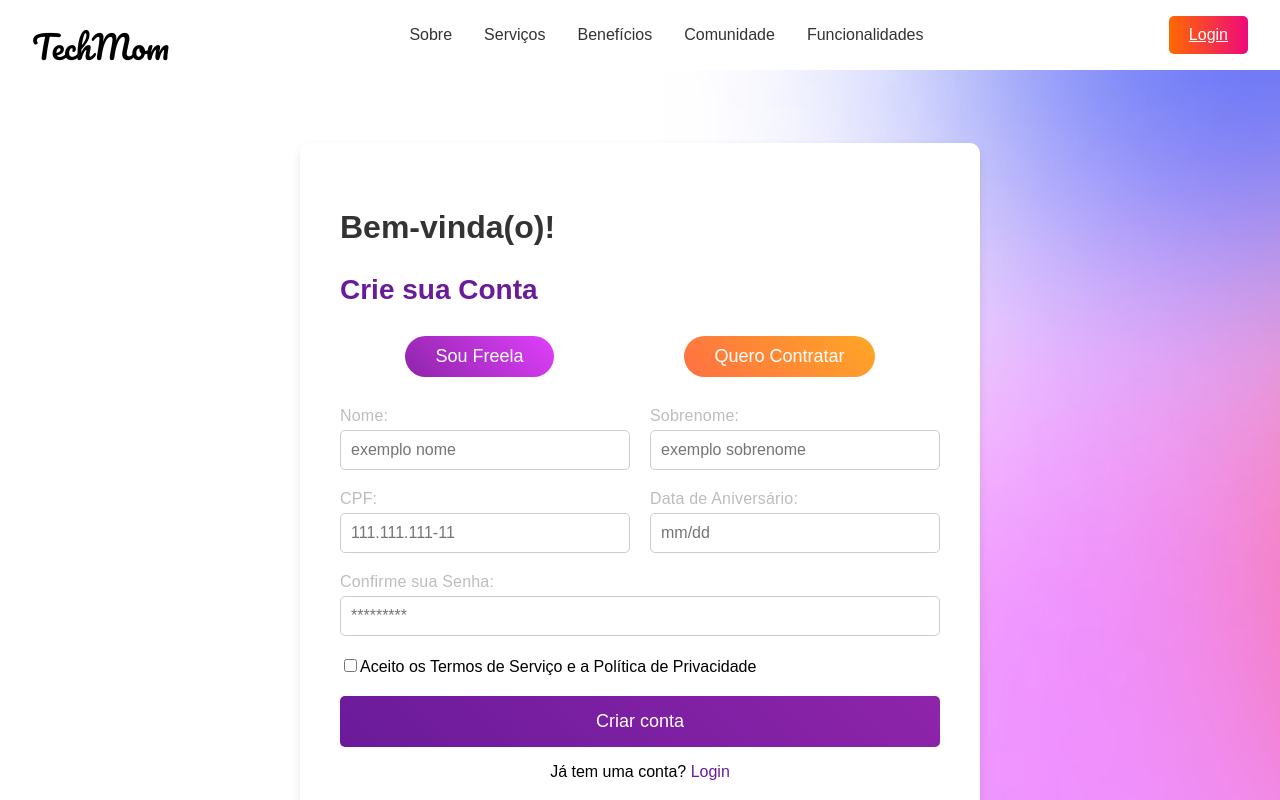
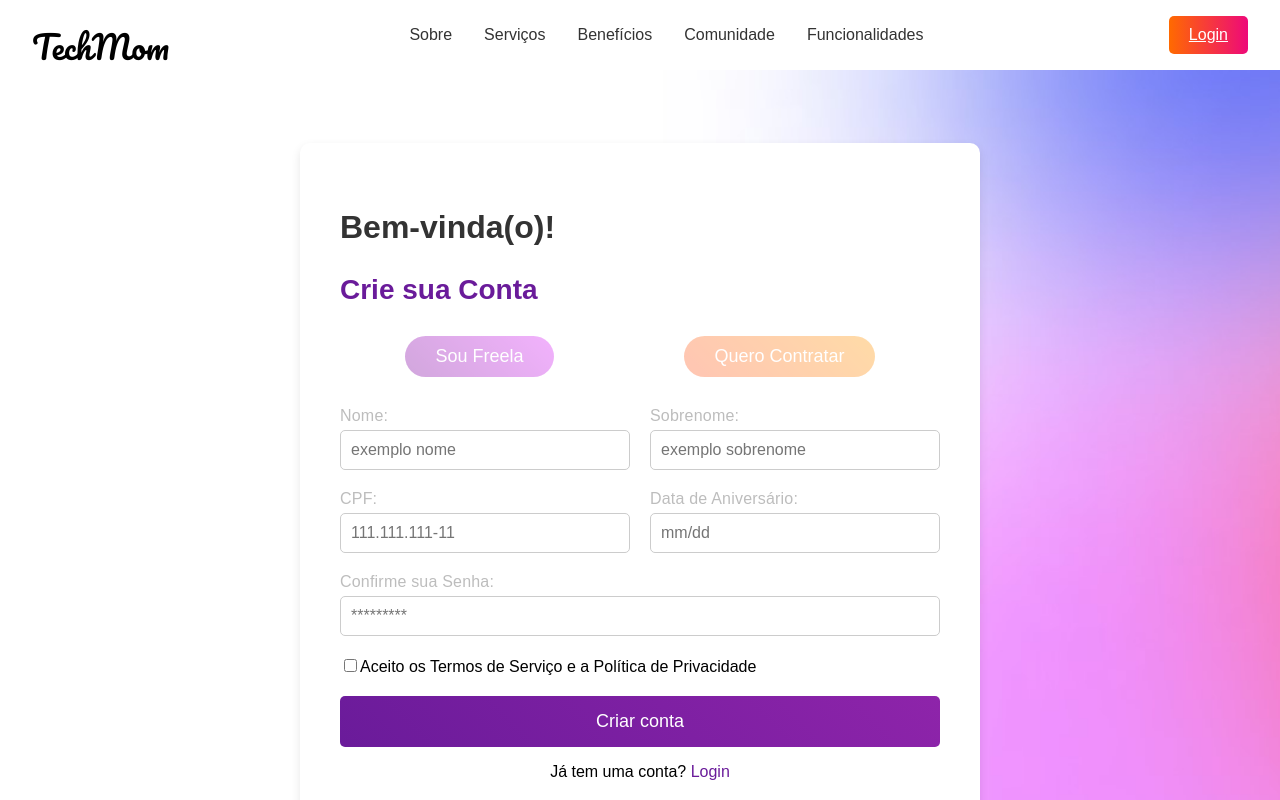
Before and after one commit to Arthur5502/Tech-Moms, a React (Create React App) app: page /signup in a window 1280 px wide. Built offline with nearby package versions, Linux system fonts and the light colour scheme.

Commit message:
Update Signup.css

```diff
--- a/src/styles/Signup.css
+++ b/src/styles/Signup.css
@@ -160,6 +160,7 @@ body {
   border: 1px solid #ccc;
   border-radius: 5px;
   font-size: 16px;
+  outline: none;
 }
 
 .input-password {
@@ -217,6 +218,16 @@ body {
   object-fit: cover;
 }
 
+.freela-button.active, .hire-button.active {
+  opacity: 1;
+}
+
+.freela-button:not(.active), .hire-button:not(.active) {
+  background-color: linear-gradient(135deg, #ccc, #e0e0e0);
+  color: white;
+  opacity: 0.4;
+}
+
 @media (max-width: 900px) {
   .signup-container {
     flex-direction: column;
```
Lines whose indentation alone changed are shown as unchanged.
